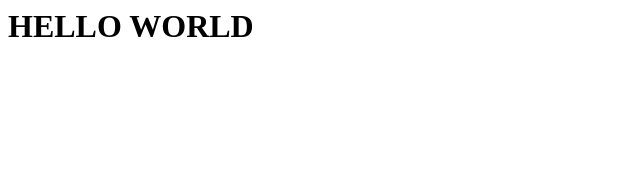
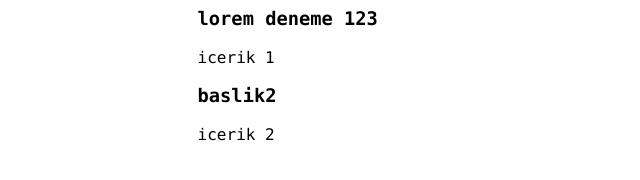
Before and after one commit to ataknkcyn/ataknkcyn.github.io, a plain HTML site: page index.html in a window 1280 px wide. Shown: the whole page, without its empty margins (0-640 px from the left). Drawn offline with Linux system fonts and the light colour scheme.

Commit message:
deneme
aa

```diff
--- /dev/null
+++ b/deneme.json
@@ -0,0 +1,10 @@
+[
+    {
+        "baslik": "lorem deneme 123",
+        "icerik" : "icerik 1"
+    },
+    {
+        "baslik":"baslik2",
+        "icerik" : "icerik 2 "
+    }
+]
--- a/index.html
+++ b/index.html
@@ -1,7 +1,14 @@
 <html>
-	<head></head>
-	<body>
-		<h1>HELLO WORLD</h1>
-	</body>
+  <head> </head>
+  <body>
+    <div id="root"></div>
+  </body>
+  <script src="islemler.js"></script>
 
+  <style>
+    #root {
+      padding-left: 15%;
+      font-family: "Lucida Console", "Courier New", monospace;
+    }
+  </style>
 </html>
--- /dev/null
+++ b/islemler.js
@@ -0,0 +1,15 @@
+var request = new XMLHttpRequest();
+request.open("GET", "../../deneme.json",false)
+request.send(null)
+
+var x = JSON.parse(request.responseText)
+mapping(x)
+
+
+function mapping(array){
+    for(var i=0; i<array.length; i++){
+        document.getElementById("root").innerHTML +=
+          "<h3>"+array[i].baslik+"</h3>" +
+          "<div>"+ array[i].icerik+"</div>"
+    }
+}
```
Also changed, not shown: like_button.js (added).
